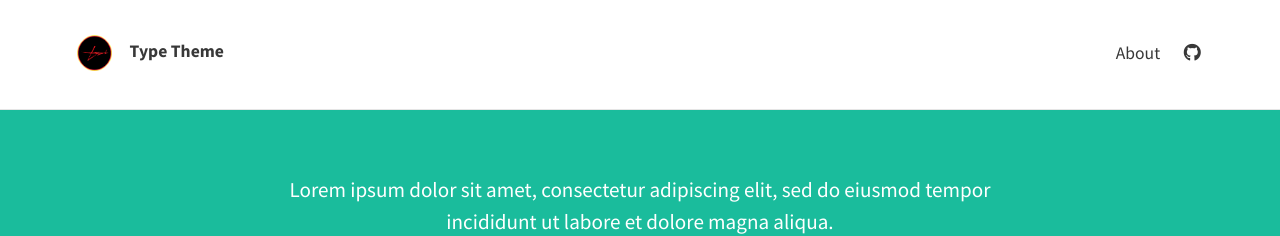
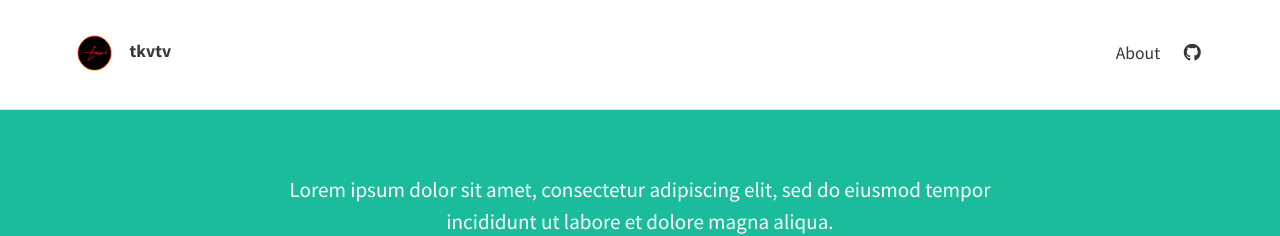
Before and after one commit to takagotch/o1213, a Jekyll site: the page built from index.html, in a window 1280 px wide and 900 px high. Shown: the top 236 px of the window. Built offline with Jekyll 4.4.1, drawn with Linux system fonts in a browser that asks for light colours; nearby versions of some CDN libraries; the list of posts is cut into pages by our own code; some of the changed text lies outside the part shown.

Commit message:
Update _config.yml

```diff
--- a/_config.yml
+++ b/_config.yml
@@ -5,7 +5,7 @@ url: "https://takagotch.github.io"
 # THEME-SPECIFIC CONFIGURATION
 theme_settings:
   # Meta
-  title: Type Theme
+  title: tkvtv
   avatar: assets/img/avatar.png
   favicon: assets/favicon.ico
   gravatar: # Email MD5 hash
@@ -18,7 +18,7 @@ theme_settings:
      <p>Remove all header text in <code>_config.yml</code> to disable this feature.</p>
   header_text_feature_image:
   footer_text: >
-   Powered by <a href="https://jekyllrb.com/">Jekyll</a> with <a href="https://github.com/rohanchandra/type-theme">Type Theme</a>
+   Powered by <a href="https://jekyllrb.com/">tkvtv</a> with <a href="https://github.com/rohanchandra/type-theme">takagotch</a>
 
   # Icons
   rss: false
@@ -29,7 +29,7 @@ theme_settings:
   facebook:
   flickr:
   gitlab:
-  github: "rohanchandra/type-theme"
+  github: "takagotch/page120"
   gitter:
   google_plus:
   instagram:
```
